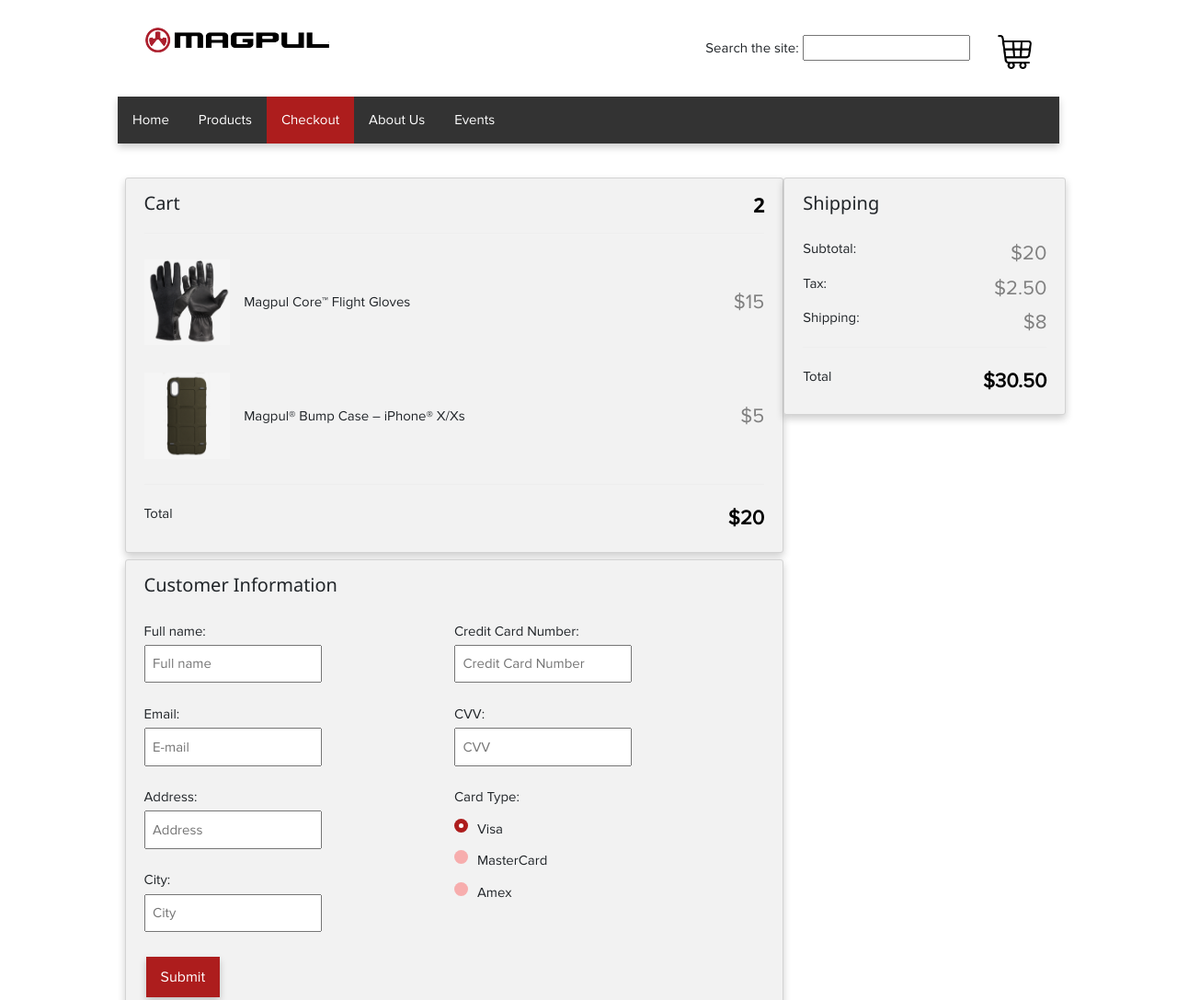
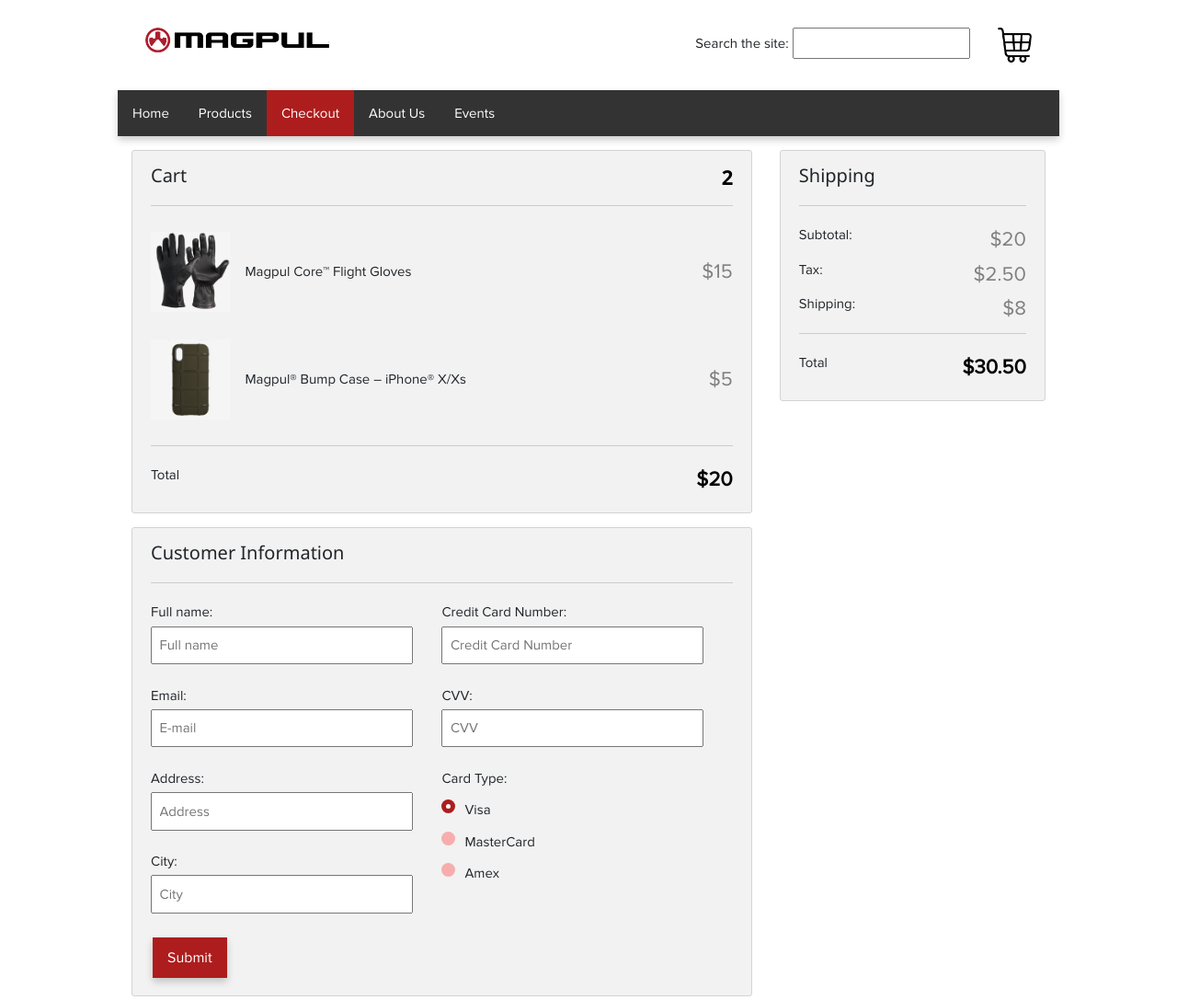
Before and after one commit to emeraldsuen/iat339-project2, a plain HTML site: page checkout.html in a window 1280 px wide. Shown: the top 1087 px of the page at 92% size. Drawn offline with nearby package versions, Linux system fonts and the light colour scheme.

Commit message:
Fixed spacing of checkout page
Adjusted margin/padding.

```diff
--- a/checkout.html
+++ b/checkout.html
@@ -38,7 +38,7 @@
         <div class="topB">
           <div class="search-bar">
             <label for="input">Search the site: </label>
-            <input class="search-bar" id="input" type="text">
+            <input id="input" type="text">
           </div>
 
           <!-- Checkout icon -->
@@ -79,7 +79,7 @@
           <span class="price" style="color:black">
             <i class="fa fa-shopping-cart"></i> <b>2</b></span>
         </h4>
-        <hr class="checkout-bars">
+        <hr>
         <p>
           <div class="cart-align-top">
             <div class="cart-image"><img src="img/item2.png" alt="gloves"></div>
@@ -100,14 +100,14 @@
             </div>
           </div>
         </p>
-        <hr class="checkout-bars">
+        <hr>
         <p>Total <span class="price" style="color:black"><b>$20</b></span></p>
       </div>
 
       <!-- CUSTOMER INFO -->
       <div class="container">
         <h4>Customer Information</h4>
-        <br>
+        <hr>
         <form action="index.html">
           <div class="payment-container">
             <div class="payment-left">
@@ -152,7 +152,7 @@
       <!-- SHIPPING & TOTAL -->
       <div class="container">
         <h4>Shipping</h4>
-        <br>
+        <hr>
         <p>
           Subtotal: <span class="price">$20</span></p>
         <p>
--- a/css/main-max.css
+++ b/css/main-max.css
@@ -216,7 +216,7 @@ nav.navbar.navbar-expand-sm.navbar-light {
   justify-content: space-between;
 }
 
-@media (max-width: 735px) {
+@media (max-width: 815px) {
   .header-box {
     display: flex;
     flex-direction: column;
@@ -240,7 +240,7 @@ nav.navbar.navbar-expand-sm.navbar-light {
 }
 
 .topB {
-  padding-top: 0.5em;
+  /* padding-top: 0.5em; */
   /* margin-left: 35%; */
   float: right;
 }
@@ -254,11 +254,13 @@ nav.navbar.navbar-expand-sm.navbar-light {
   /* position: absolute; */
   display: inline-block;
   margin: 1em auto;
+  padding-top: 1em;
   /* float: right; */
 }
 
-.searcch-bar input {
-  padding: 0.5em;
+.search-bar input {
+  padding: 0.25em 0.5em;
+  box-sizing: border-box;
 }
 
 .active {
@@ -370,8 +372,9 @@ span.price {
 
 /* payment section */
 .container {
-  box-shadow: 0 4px 8px 0 rgba(0, 0, 0, 0.2);
-  margin: 0.5em;
+  /* box-shadow: 0 4px 8px 0 rgba(0, 0, 0, 0.2); */
+  /* margin: 1em; */
+  margin-bottom: 1em;
   max-width: 100%;
   /* background-image: linear-gradient(#f2f2f2, #dbd897); */
   background-color: #f2f2f2;
@@ -467,6 +470,7 @@ a:hover {
   box-shadow: none;
   padding: 0.5em;
   margin-top: 0.25em;
+  width: 90%;
 }
 
 /* All of the input with red border */
@@ -686,20 +690,13 @@ i {
   display: none;
 }
 
-.checkout-bar hr {
-  display: block;
-  margin-top: 0.5em;
-  margin-bottom: 0.5em;
-  margin-left: auto;
-  margin-right: auto;
-  border-style: inset;
-  border-width: 1px;
-  border: 1px solid black !important;
+.container hr {
+  border-top: 1px solid #ccc !important;
 }
 
 .checkout-content {
   width: 80%;
-  padding-top: 2em;
+  /* padding-top: 1em; */
   margin: 0 auto;
   display: flex;
   flex-direction: row;
@@ -710,12 +707,14 @@ i {
   width: 70%;
   /* background-color: blue; */
   display: inline-block;
+  margin: 1em;
 }
 
 .checkout-right {
   width: 30%;
   /* background-color: red; */
   display: inline-block;
+  margin: 1em;
 }
 
 /* CART ALIGNMENT */
@@ -753,6 +752,7 @@ i {
   display: flex;
   flex-direction: row;
   width: 100%;
+  margin-top: 1em;
 }
 
 .payment-left {
```
Also changed, not shown: about.html (+1 -1 lines), events.html (+1 -1 lines), home.html (+1 -1 lines), index.html (+1 -1 lines), product.html (+3 -3 lines), css/main-min.css.
